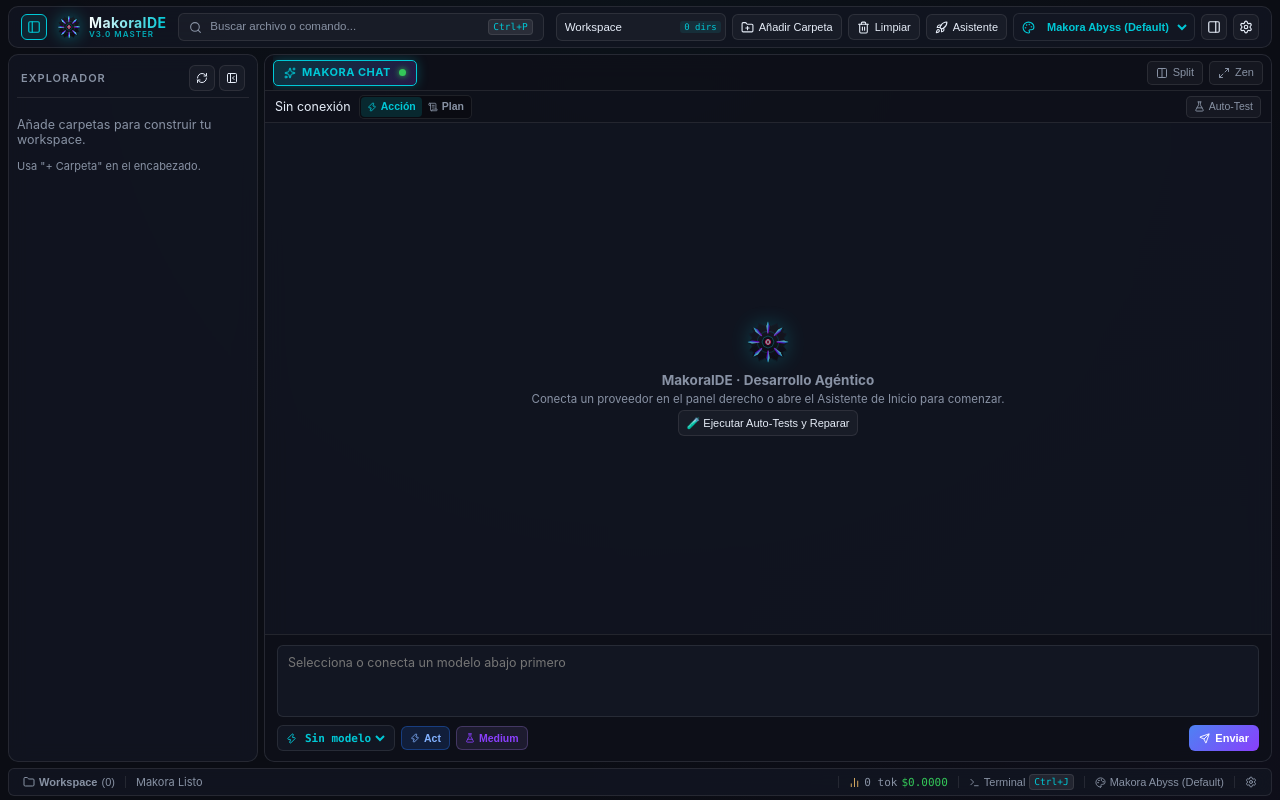
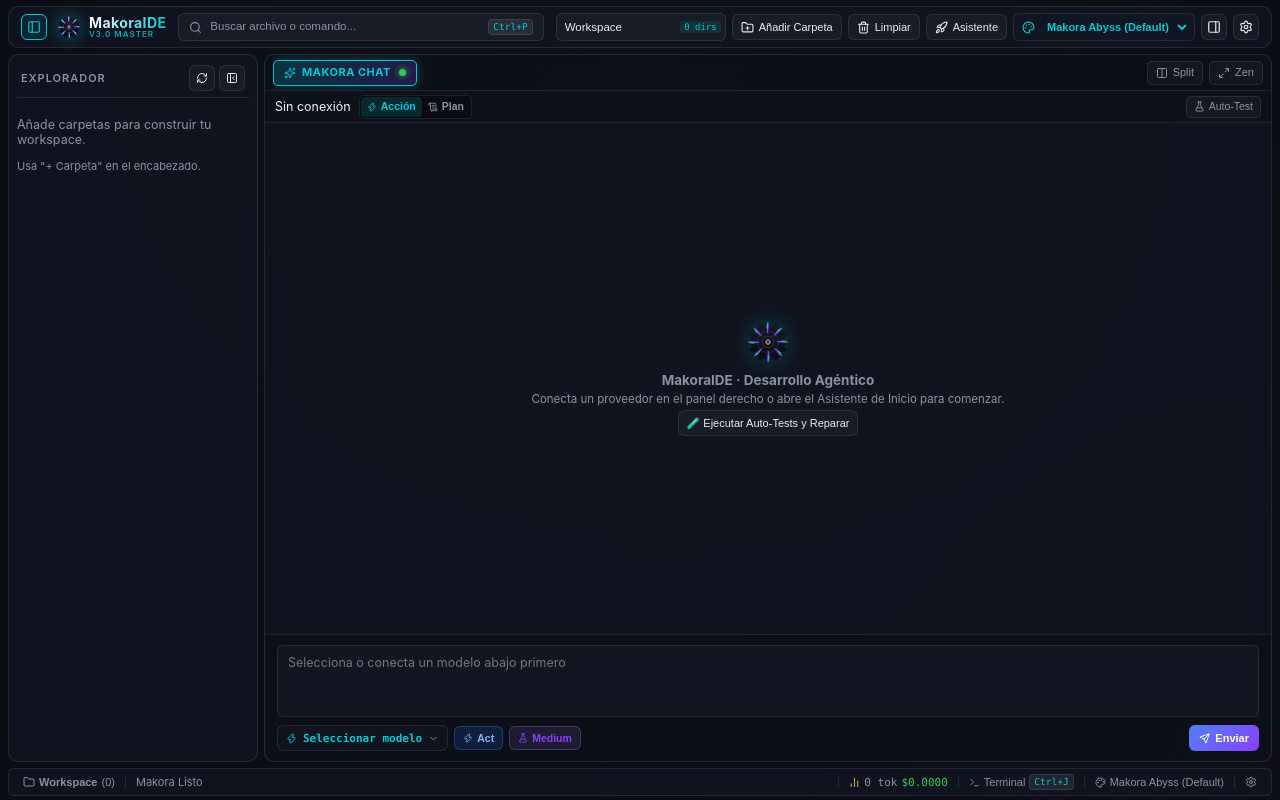
Before and after one commit to lewiscalewis/makora-ide, a React (Vite) app: page / in a window 1280 px wide. Built offline with nearby package versions, Linux system fonts and the light colour scheme.

Commit message:
style: replaced native select with custom Makora glassmorphism model picker popover with search and active highlight

```diff
--- a/src/App.css
+++ b/src/App.css
@@ -1395,29 +1395,165 @@
   gap: 6px;
 }
 
-.chat-model-picker {
-  display: inline-flex;
-  align-items: center;
-  gap: 4px;
+/* Custom Makora Model Picker Popover */
+.custom-model-picker-wrap {
+  position: relative;
+  display: inline-flex;
+  align-items: center;
+}
+
+.model-picker-trigger {
+  display: inline-flex;
+  align-items: center;
+  gap: 6px;
   height: 26px;
   border-radius: 6px;
   border: 1px solid var(--glass-border);
-  background: var(--bg-select);
-  padding: 0 6px 0 8px;
-}
-
-.chat-model-select {
+  background: var(--bg-card);
+  color: var(--text-main);
+  padding: 0 8px;
+  cursor: pointer;
+  transition: all 0.15s cubic-bezier(0.4, 0, 0.2, 1);
+  user-select: none;
+  font-size: 11px;
+}
+
+.model-picker-trigger:hover,
+.model-picker-trigger.active {
+  background: var(--glass-bg-hover);
+  border-color: var(--cyan);
+  box-shadow: 0 0 12px rgba(0, 200, 214, 0.2);
+}
+
+.model-picker-icon {
+  flex-shrink: 0;
+}
+
+.model-picker-name {
+  max-width: 175px;
+  overflow: hidden;
+  text-overflow: ellipsis;
+  white-space: nowrap;
+  color: var(--cyan);
+  font-weight: 600;
+  font-size: 11px;
+}
+
+.model-chevron {
+  color: var(--text-muted);
+  transition: transform 0.2s ease;
+  flex-shrink: 0;
+}
+
+.model-chevron.rotated {
+  transform: rotate(180deg);
+  color: var(--cyan);
+}
+
+.model-picker-popover {
+  position: absolute;
+  bottom: calc(100% + 6px);
+  left: 0;
+  min-width: 250px;
+  max-width: 320px;
+  max-height: 280px;
+  background: #0c0f18;
+  border: 1px solid var(--glass-border);
+  border-radius: 8px;
+  box-shadow: 0 16px 40px rgba(0, 0, 0, 0.8), 0 0 16px rgba(0, 200, 214, 0.12);
+  padding: 6px;
+  z-index: 1000;
+  display: flex;
+  flex-direction: column;
+  gap: 4px;
+  backdrop-filter: blur(16px);
+  animation: fadeIn 0.15s ease;
+}
+
+.model-search-wrap {
+  display: flex;
+  align-items: center;
+  gap: 6px;
+  padding: 4px 8px;
+  border-radius: 6px;
+  background: rgba(0, 0, 0, 0.35);
+  border: 1px solid var(--glass-border);
+  margin-bottom: 4px;
+}
+
+.model-search-input {
+  flex: 1;
   border: none;
   background: transparent;
-  color: var(--cyan);
-  font-family: Consolas, "Fira Code", monospace;
+  color: var(--text-main);
   font-size: 11px;
+  outline: none;
+  font-family: inherit;
+}
+
+.model-search-icon {
+  color: var(--text-muted);
+}
+
+.model-options-list {
+  display: flex;
+  flex-direction: column;
+  gap: 2px;
+  overflow-y: auto;
+  max-height: 220px;
+}
+
+.model-option-item {
+  display: flex;
+  align-items: center;
+  justify-content: space-between;
+  gap: 8px;
+  padding: 6px 8px;
+  border-radius: 5px;
+  border: 1px solid transparent;
+  background: transparent;
+  color: var(--text-muted);
+  font-size: 11px;
+  cursor: pointer;
+  text-align: left;
+  transition: all 0.12s ease;
+  width: 100%;
+}
+
+.model-option-item:hover {
+  background: var(--glass-bg-hover);
+  color: var(--text-main);
+  border-color: rgba(255, 255, 255, 0.08);
+}
+
+.model-option-item.selected {
+  background: rgba(0, 200, 214, 0.12);
+  color: var(--cyan);
+  border-color: rgba(0, 200, 214, 0.3);
   font-weight: 600;
-  cursor: pointer;
-  outline: none;
-  max-width: 190px;
+}
+
+.model-option-left {
+  display: flex;
+  align-items: center;
+  gap: 6px;
+  overflow: hidden;
+}
+
+.model-option-label {
+  overflow: hidden;
   text-overflow: ellipsis;
-}
+  white-space: nowrap;
+  font-size: 11px;
+}
+
+.model-option-empty {
+  padding: 12px 8px;
+  text-align: center;
+  font-size: 11px;
+  color: var(--text-muted);
+}
+
 
 .chat-pill-btn {
   display: inline-flex;
--- a/src/components/Chat.tsx
+++ b/src/components/Chat.tsx
@@ -21,7 +21,10 @@
   Image as ImageIcon,
   FileText,
   X,
+  ChevronDown,
+  Search,
 } from "lucide-react";
+
 
 
 import type {
@@ -112,6 +115,10 @@
   const [copiedTranscript, setCopiedTranscript] = useState(false);
   const [projectRules, setProjectRules] = useState<string | null>(null);
 
+  const [modelMenuOpen, setModelMenuOpen] = useState(false);
+  const [modelSearch, setModelSearch] = useState("");
+  const modelMenuRef = useRef<HTMLDivElement>(null);
+
   const textareaRef = useRef<HTMLTextAreaElement>(null);
   const messagesContainerRef = useRef<HTMLDivElement>(null);
   const mentionTimer = useRef<number | null>(null);
@@ -119,7 +126,25 @@
   const currentAssistantId = useRef<number>(0);
   const isAutoScrollEnabled = useRef<boolean>(true);
 
+  // Close model menu on outside click
+  useEffect(() => {
+    const handleOutsideClick = (e: MouseEvent) => {
+      if (modelMenuRef.current && !modelMenuRef.current.contains(e.target as Node)) {
+        setModelMenuOpen(false);
+      }
+    };
+    if (modelMenuOpen) {
+      document.addEventListener("mousedown", handleOutsideClick);
+    }
+    return () => document.removeEventListener("mousedown", handleOutsideClick);
+  }, [modelMenuOpen]);
+
+  const filteredModels = models.filter((m) =>
+    m.toLowerCase().includes(modelSearch.toLowerCase())
+  );
+
   const runningTool = activities.find((a) => a.ok === null);
+
 
   useEffect(() => {
     onStatusChange?.(busy, runningTool ? runningTool.name : null);
@@ -728,27 +753,70 @@
         {/* Dynamic In-Chat Bottom Toolbar */}
         <div className="chat-input-toolbar">
           <div className="chat-toolbar-left">
-            {/* Direct Model Picker Dropdown */}
-            <div className="chat-model-picker" title="Modelo de IA activo (Clic para cambiar)">
-              <Zap size={11} className="text-cyan" />
-              <select
-                value={activeModel || config.model || ""}
-                onChange={(e) => onSelectModel?.(e.target.value)}
-                className="chat-model-select"
+            {/* Custom Makora Model Picker Combobox */}
+            <div className="custom-model-picker-wrap" ref={modelMenuRef}>
+              <button
+                type="button"
+                className={`model-picker-trigger ${modelMenuOpen ? "active" : ""}`}
+                onClick={() => setModelMenuOpen((v) => !v)}
+                title="Seleccionar modelo de IA (Clic para desplegar)"
               >
-                {models && models.length > 0 ? (
-                  models.map((m) => (
-                    <option key={m} value={m}>
-                      {m}
-                    </option>
-                  ))
-                ) : (
-                  <option value={activeModel || config.model || ""}>
-                    {activeModel || config.model || "Sin modelo"}
-                  </option>
-                )}
-              </select>
+                <Zap size={11} className="model-picker-icon text-cyan" />
+                <span className="model-picker-name font-mono">
+                  {activeModel || config.model || "Seleccionar modelo"}
+                </span>
+                <ChevronDown size={11} className={`model-chevron ${modelMenuOpen ? "rotated" : ""}`} />
+              </button>
+
+              {modelMenuOpen && (
+                <div className="model-picker-popover">
+                  {models.length > 5 && (
+                    <div className="model-search-wrap">
+                      <Search size={11} className="model-search-icon" />
+                      <input
+                        type="text"
+                        className="model-search-input"
+                        placeholder="Filtrar modelos..."
+                        value={modelSearch}
+                        onChange={(e) => setModelSearch(e.target.value)}
+                        autoFocus
+                        onClick={(e) => e.stopPropagation()}
+                      />
+                    </div>
+                  )}
+
+                  <div className="model-options-list">
+                    {filteredModels.length === 0 ? (
+                      <div className="model-option-empty">
+                        <span>{models.length === 0 ? "Sin modelos cargados (usa Conectar en Config)" : "Sin coincidencias"}</span>
+                      </div>
+                    ) : (
+                      filteredModels.map((m) => {
+                        const isSelected = (activeModel || config.model) === m;
+                        return (
+                          <button
+                            key={m}
+                            type="button"
+                            className={`model-option-item ${isSelected ? "selected" : ""}`}
+                            onClick={() => {
+                              onSelectModel?.(m);
+                              setModelMenuOpen(false);
+                            }}
+                          >
+                            <div className="model-option-left">
+                              <Zap size={11} className={isSelected ? "text-cyan" : "opacity-50"} />
+                              <span className="model-option-label font-mono">{m}</span>
+                            </div>
+                            {isSelected && <Check size={12} className="text-cyan" />}
+                          </button>
+                        );
+                      })
+                    )}
+                  </div>
+                </div>
+              )}
             </div>
+
 
             {/* Mode Switcher Pill */}
             {onToggleMode && (
```
